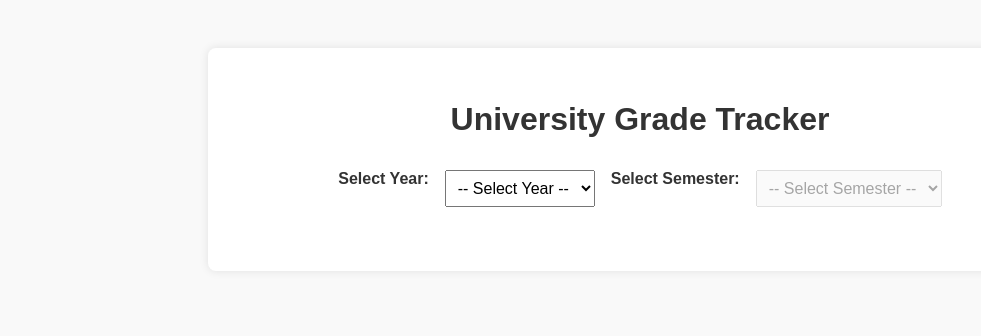
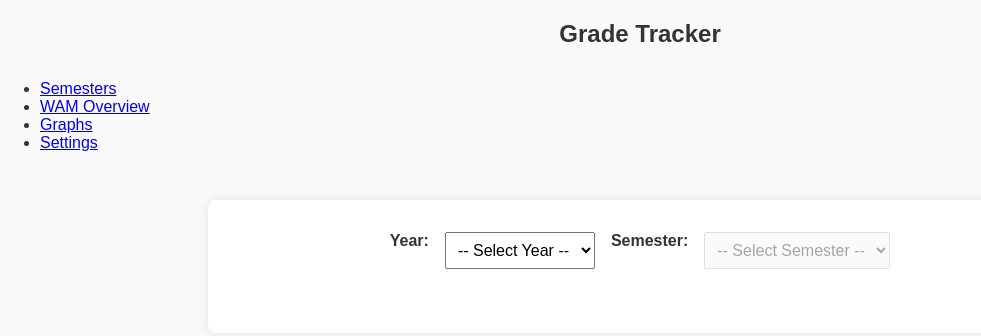
Before and after one commit to johnjamesjake/test, a plain HTML site: page index.html in a window 1280 px wide. Shown: the whole page, without its empty margins (0-981 px from the left). Drawn offline with Linux system fonts and the light colour scheme.

Commit message:
Update index.html

```diff
--- a/index.html
+++ b/index.html
@@ -3,20 +3,28 @@
 <head>
   <meta charset="UTF-8" />
   <meta name="viewport" content="width=device-width, initial-scale=1.0"/>
-  <title>Grade Tracker</title>
+  <title>University Grade Tracker</title>
   <link rel="stylesheet" href="style.css" />
 </head>
 <body>
+  <nav>
+    <h1>Grade Tracker</h1>
+    <ul>
+      <li><a href="#">Semesters</a></li>
+      <li><a href="#">WAM Overview</a></li>
+      <li><a href="#">Graphs</a></li>
+      <li><a href="#">Settings</a></li>
+    </ul>
+  </nav>
+
   <div class="container">
-    <h1>University Grade Tracker</h1>
-
     <div class="selectors">
-      <label for="yearSelect">Select Year:</label>
+      <label for="yearSelect">Year:</label>
       <select id="yearSelect">
         <option value="">-- Select Year --</option>
       </select>
 
-      <label for="semesterSelect">Select Semester:</label>
+      <label for="semesterSelect">Semester:</label>
       <select id="semesterSelect" disabled>
         <option value="">-- Select Semester --</option>
         <option value="Semester 1">Semester 1</option>
@@ -25,7 +33,7 @@
     </div>
 
     <div id="contentArea">
-      <!-- Subjects + Assignments will go here -->
+      <!-- Subjects will appear here -->
     </div>
   </div>
 
```
